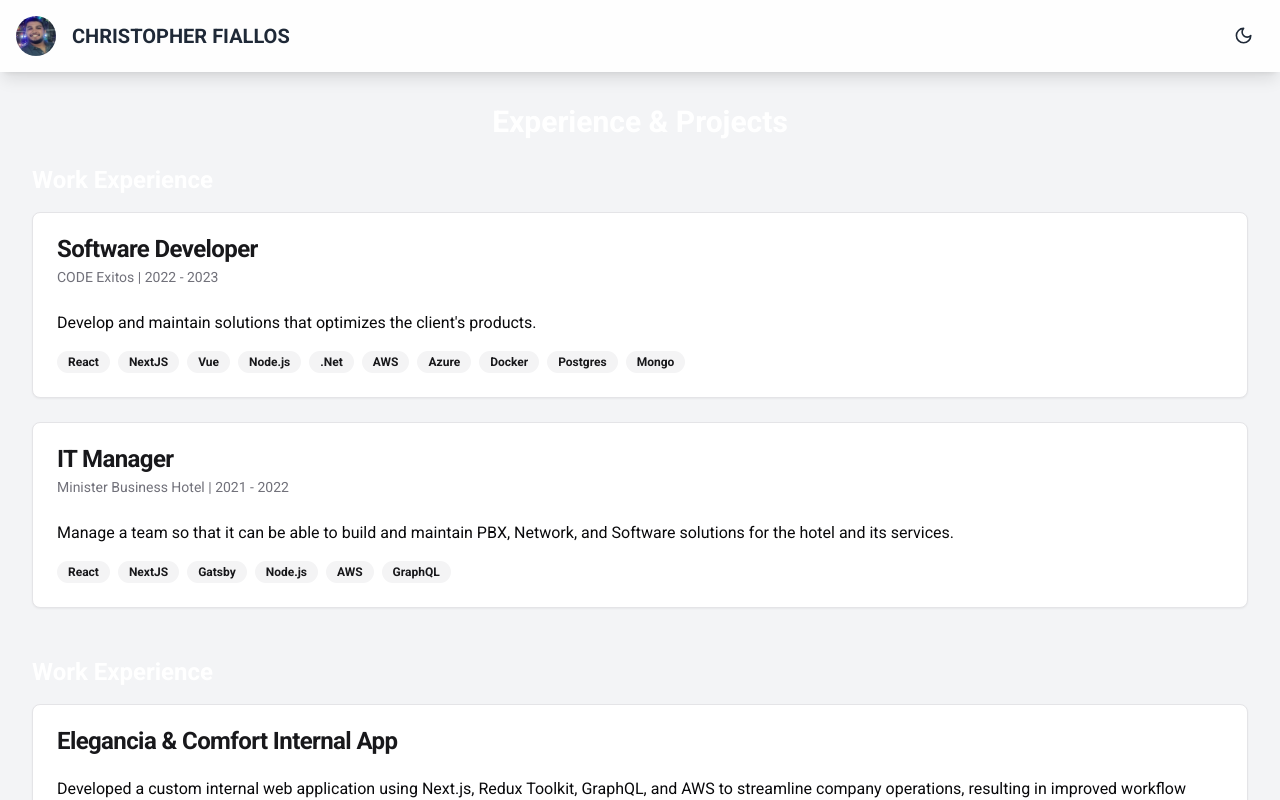
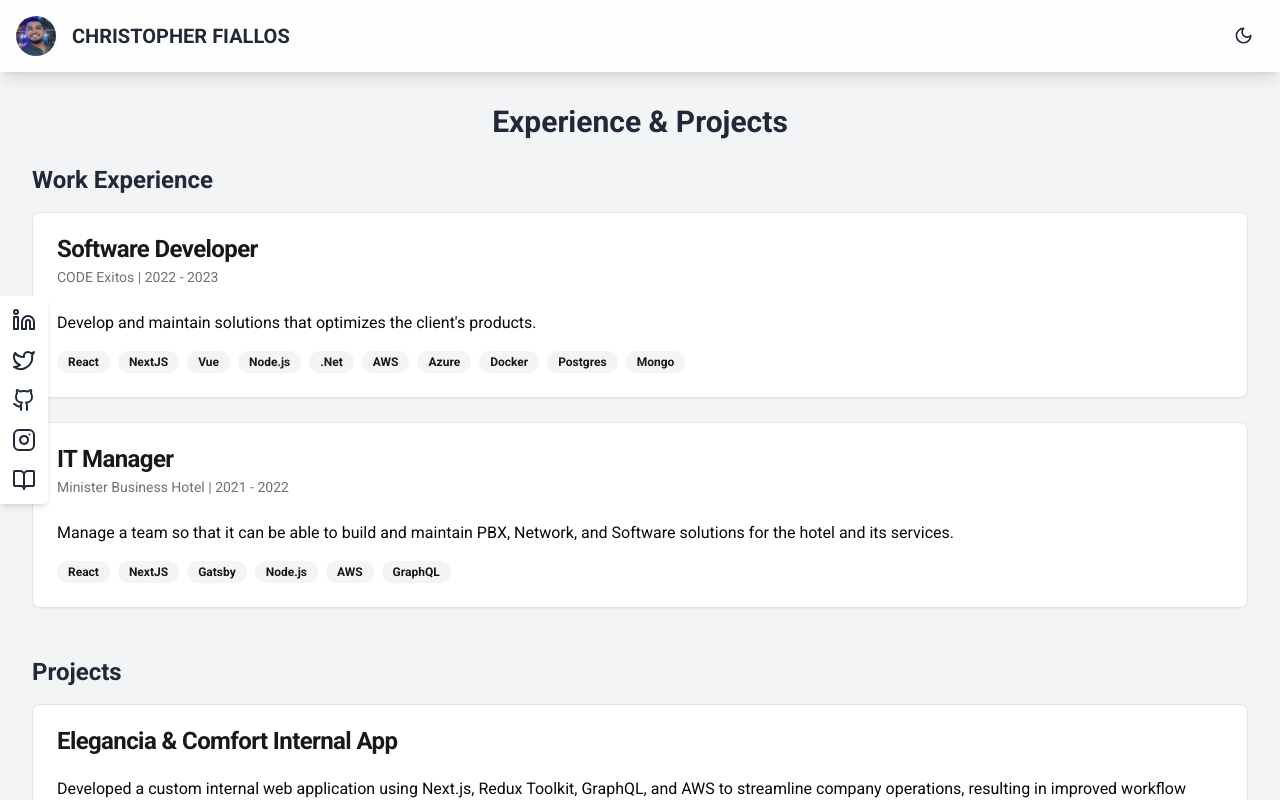
Before and after one commit to Athroscf/portfolio-2.0, a Next.js app: page /experience in a window 1280 px wide. Shown: the top 800 px of the page. Built offline with nearby package versions, Linux system fonts and the light colour scheme.

Commit message:
feat: created ContactFloating component.

```diff
--- /dev/null
+++ b/src/app/components/ContactFloating.tsx
@@ -0,0 +1,27 @@
+import { BookOpenIcon, GithubIcon, InstagramIcon, Linkedin, LinkedinIcon, TwitterIcon } from "lucide-react";
+
+const ContactFloating = () => {
+  return (
+    <div className="fixed left-0 top-1/2 z-40 -translate-y-1/2 transform rounded-r-md bg-white p-3 shadow-md">
+      <div className="flex flex-col space-y-4">
+        <a href="#" className="transition-colors hover:text-purple-600">
+          <Linkedin size={24} />
+        </a>
+        <a href="#" className="transition-colors hover:text-purple-600">
+          <TwitterIcon size={24} />
+        </a>
+        <a href="#" className="transition-colors hover:text-purple-600">
+          <GithubIcon size={24} />
+        </a>
+        <a href="#" className="transition-colors hover:text-purple-600">
+          <InstagramIcon size={24} />
+        </a>
+        <a href="#" className="transition-colors hover:text-purple-600">
+          <BookOpenIcon size={24} />
+        </a>
+      </div>
+    </div>
+  );
+};
+
+export default ContactFloating;
--- a/src/app/experience/page.tsx
+++ b/src/app/experience/page.tsx
@@ -4,11 +4,9 @@ import EP from "../components/EP";
 export default function ExperienceProjects() {
   return (
     <div className="rounded-lg bg-opacity-90 p-8 shadow-lg dark:bg-gray-800 dark:bg-opacity-90">
-      <h1 className="mb-6 text-center text-3xl font-bold text-white dark:text-white">
-        Experience & Projects
-      </h1>
+      <h1 className="mb-6 text-center text-3xl font-bold dark:text-white">Experience & Projects</h1>
       <section className="mb-12">
-        <h2 className="mb-4 text-2xl font-semibold text-white dark:text-white">Work Experience</h2>
+        <h2 className="mb-4 text-2xl font-semibold dark:text-white">Work Experience</h2>
         <div className="space-y-6">
           {experiences.map((item, index) => (
             <EP
@@ -23,7 +21,7 @@ export default function ExperienceProjects() {
         </div>
       </section>
       <section className="mb-12">
-        <h2 className="mb-4 text-2xl font-semibold text-white dark:text-white">Work Experience</h2>
+        <h2 className="mb-4 text-2xl font-semibold dark:text-white">Projects</h2>
         <div className="space-y-6">
           {projects.map((item, index) => (
             <EP
--- a/src/app/layout.tsx
+++ b/src/app/layout.tsx
@@ -5,6 +5,7 @@ import { ThemeProvider } from "./theme-provider";
 import Header from "./components/Header";
 import Footer from "./components/Footer";
 import { ActiveSectionProvider } from "./context-provider";
+import ContactFloating from "./components/ContactFloating";
 
 export const metadata: Metadata = {
   title: "Create Next App",
@@ -28,6 +29,7 @@ export default function Layout({
           <ActiveSectionProvider>
             <div className="min-h-screen bg-gray-100 text-gray-800">
               <Header />
+              <ContactFloating />
               {children}
               <Footer />
             </div>
```
